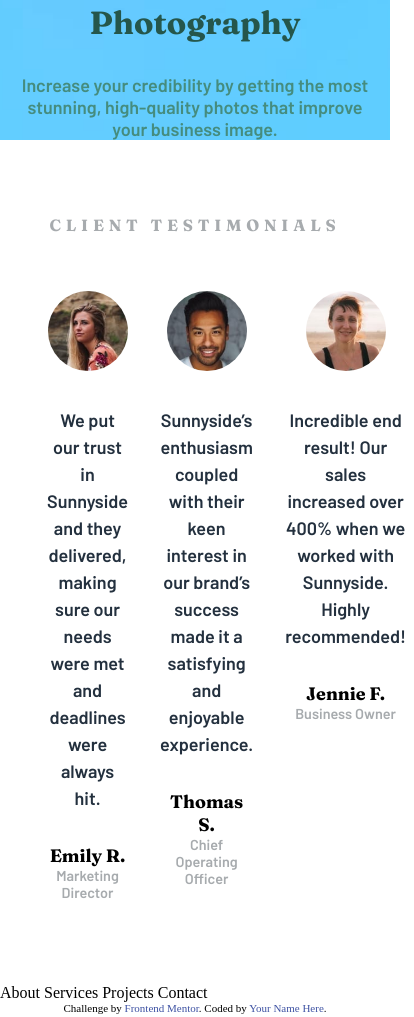
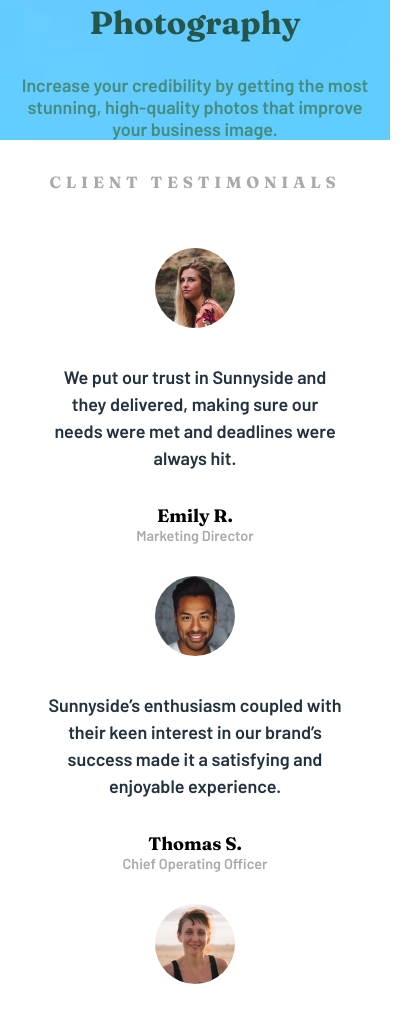
Before and after one commit to RamonAPereira/Sunnyside, a website: page index.html in a window 390 px wide. Shown: the part 5262-6279 px from the top of the page, 414 px wide, since content can reach past the window. Drawn offline with Linux system fonts and the light colour scheme.

Commit message:
mobile testimonials

```diff
--- a/scss/_testimonials.scss
+++ b/scss/_testimonials.scss
@@ -1,6 +1,6 @@
 .testimonials {
   background: $white;
-  height: 100vh;
+  min-height: 100vh;
   display: flex;
   align-items: center;
   justify-content: center;
@@ -52,3 +52,14 @@
     color: $grayish-blue;
   }
 }
+
+@media (max-width: 865px) {
+  .testimonials-cards {
+    flex-direction: column;
+    margin-bottom: 2rem;
+  }
+
+  .testimonials-title {
+    margin-top: 2rem;
+  }
+}
```
Also changed, not shown: dist/css/main.css.
